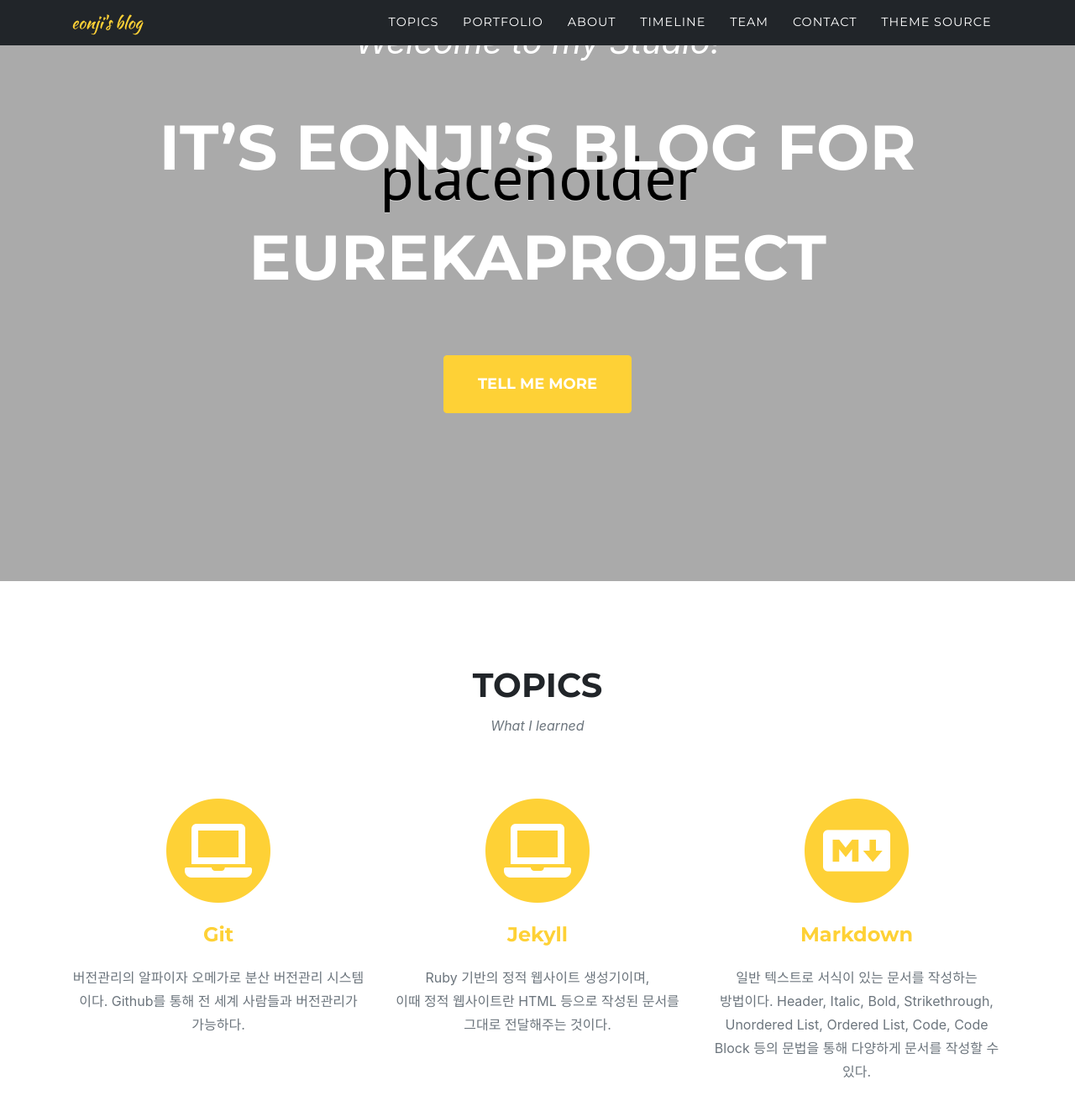
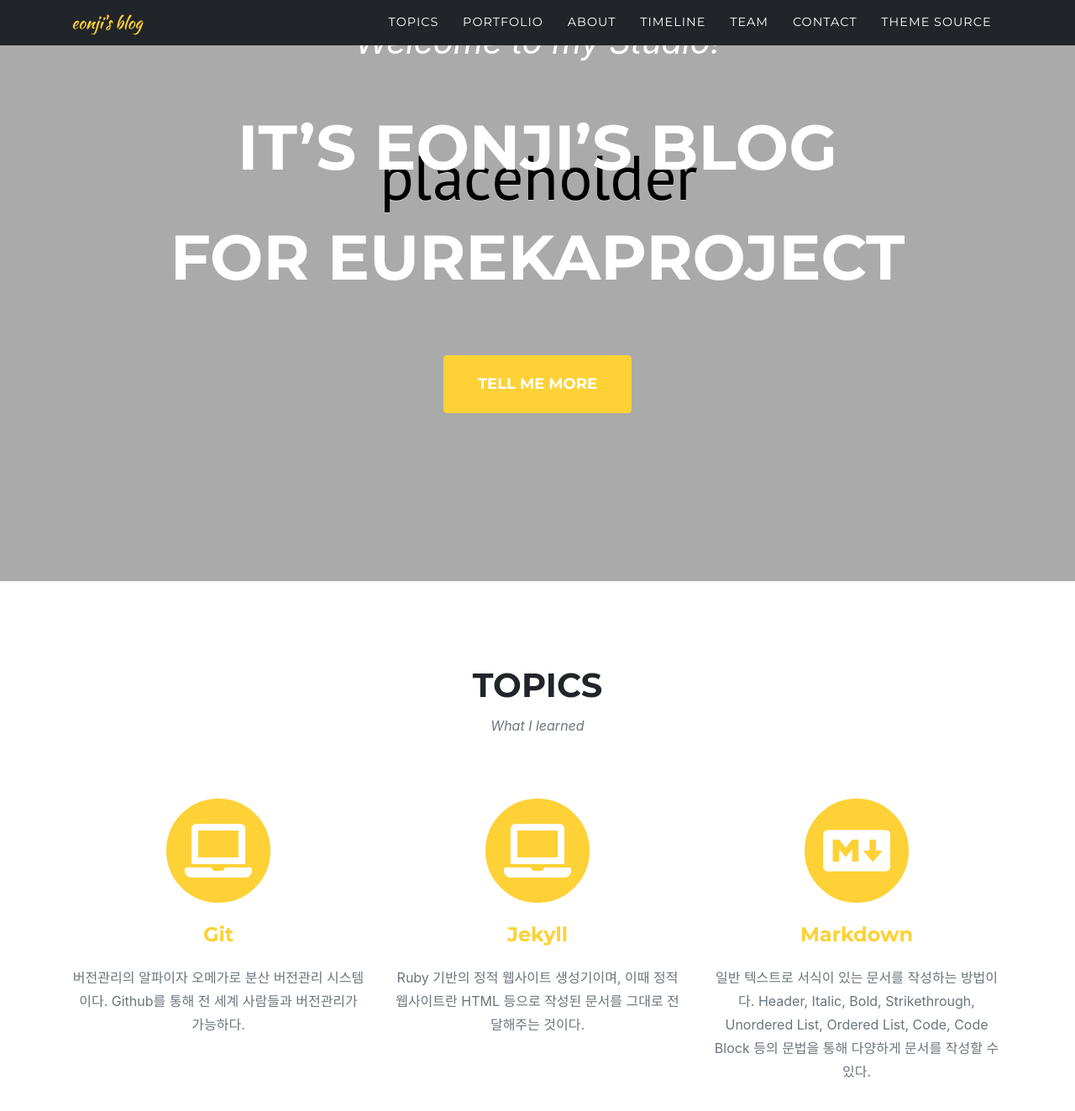
Before and after one commit to Eonji-sw/Eonji-sw.github.io, a Jekyll site: the page built from index.md, in a window 1280 px wide and 1400 px high, scrolled down 285 px. Shown: the top 1323 px of the window at 84% size. Built offline with Jekyll 4.4.1, drawn with Linux system fonts in a browser that asks for light colours; some web fonts are replaced.

Commit message:
add: new

```diff
--- a/_data/sitetext.yml
+++ b/_data/sitetext.yml
@@ -12,7 +12,7 @@
 en: &DEFAULT_EN
   header:
     title: Welcome to my Studio!
-    text: It's Eonji's Blog for EurekaProject
+    text: It's Eonji's Blog <br> for EurekaProject
     button: Tell Me More
     buttonlink: "#topics"
 
@@ -22,13 +22,13 @@ en: &DEFAULT_EN
     section: topics
     list:
       - title: "[Git](https://ko.wikipedia.org/wiki/%EA%B9%83_(%EC%86%8C%ED%94%84%ED%8A%B8%EC%9B%A8%EC%96%B4))"
-        desc: "버전관리의 알파이자 오메가로 분산 버전관리 시스템이다. Github를 통해 전 세계 사람들과 버전관리가 <br> 가능하다."
+        desc: "버전관리의 알파이자 오메가로 분산 버전관리 시스템이다. Github를 통해 전 세계 사람들과 버전관리가 가능하다."
         icon: fas fa-laptop #find more at https://fontawesome.com/icons
       - title: "[Jekyll](https://en.wikipedia.org/wiki/Jekyll_(software))"
-        desc: "Ruby 기반의 정적 웹사이트 생성기이며, <br> 이때 정적 웹사이트란 HTML 등으로 작성된 문서를 <br> 그대로 전달해주는 것이다."
+        desc: "Ruby 기반의 정적 웹사이트 생성기이며, 이때 정적 웹사이트란 HTML 등으로 작성된 문서를 그대로 전달해주는 것이다."
         icon: fas fa-laptop
       - title: "[Markdown](https://en.wikipedia.org/wiki/Markdown)"
-        desc: "일반 텍스트로 서식이 있는 문서를 작성하는 <br> 방법이다. Header, Italic, Bold, Strikethrough, <br> Unordered List, Ordered List, Code, Code Block 등의 문법을 통해 다양하게 문서를 작성할 수 있다."
+        desc: "일반 텍스트로 서식이 있는 문서를 작성하는 방법이다. Header, Italic, Bold, Strikethrough, Unordered List, Ordered List, Code, Code Block 등의 문법을 통해 다양하게 문서를 작성할 수 있다."
         icon: fab fa-markdown
 
   portfolio:
@@ -47,12 +47,12 @@ en: &DEFAULT_EN
       - title: "Git 로컬 저장소 생성"
         year: "2021-10-29"
         desc: "현재 작업중인 디렉토리를 <br> Git 저장소로 지정 및 브랜치 생성"
-        image: assets/img/timeline/1.jpg
+        image: assets/img/timeline/one.png
         alt:
       - title: "Jekyll 생성"
         year: "2021-11-05"
         desc: "Github Page 생성 및 시작, 토큰 생성"
-        image: assets/img/timeline/2.jpg
+        image: assets/img/timeline/two.jpg
         alt:
       - title: "Jekyll 시작 및 테마 적용"
         year: "2021-11-12"
@@ -62,7 +62,7 @@ en: &DEFAULT_EN
       - title: "Blog 커스터마이즈"
         year: "2021-11-19"
         desc: "댓글 기능 추가(Disqus 사용)"
-        image: assets/img/timeline/4.jpg
+        image: assets/img/timeline/four.png
         alt:
         # you can enforce the alignment
         align: right
@@ -110,7 +110,7 @@ en: &DEFAULT_EN
             icon: fab fa-linkedin-in
       - name: "Kim EonJi"
         role: "Student"
-        image: assets/img/team/2.jpg
+        image: assets/img/team/student.jpg
         social:
           - url: https://twitter.com
             icon: fab fa-twitter
```
Also changed, not shown: README.md, assets/img/team/student.jpg (added), assets/img/timeline/four.png (added), assets/img/timeline/one.png (added), assets/img/timeline/two.jpg (added), 6 other files.
